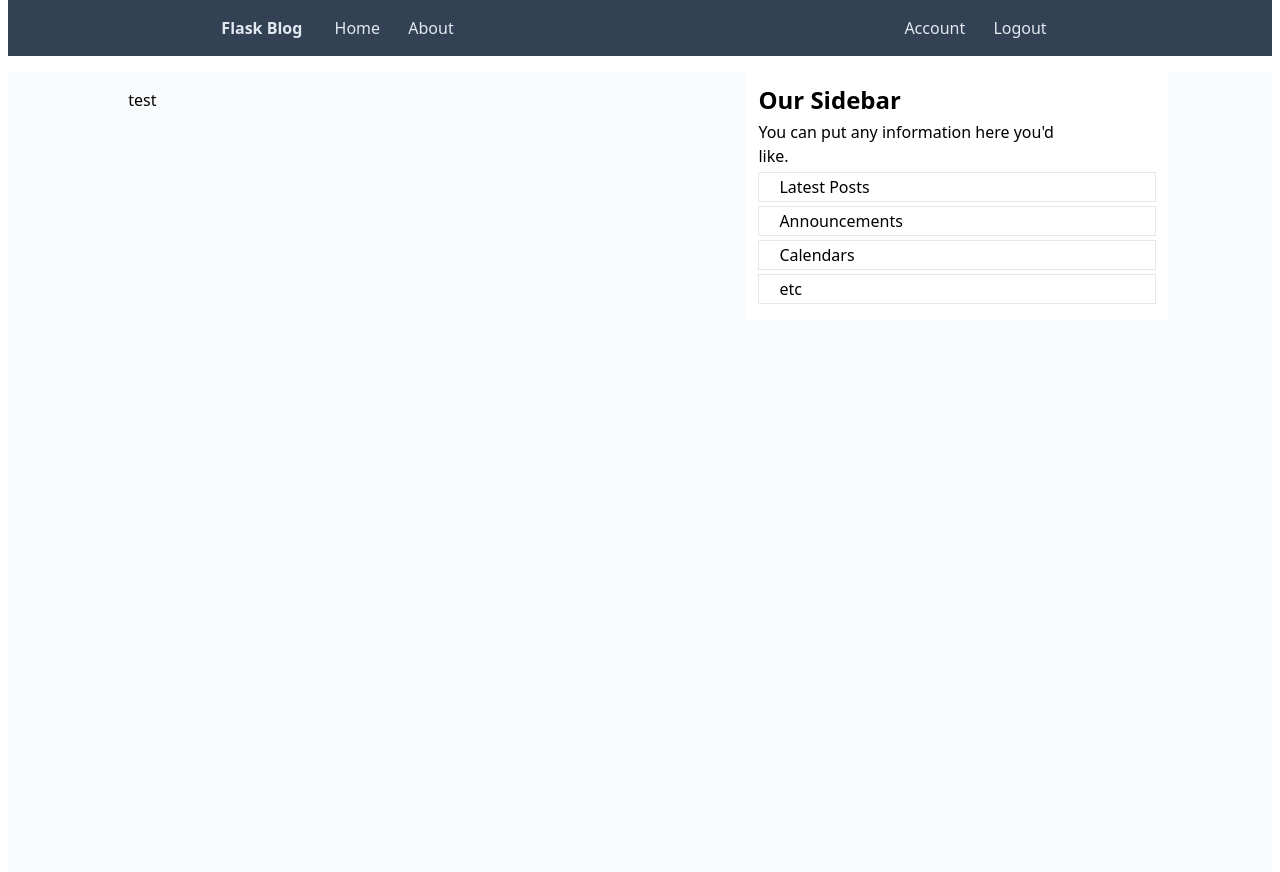
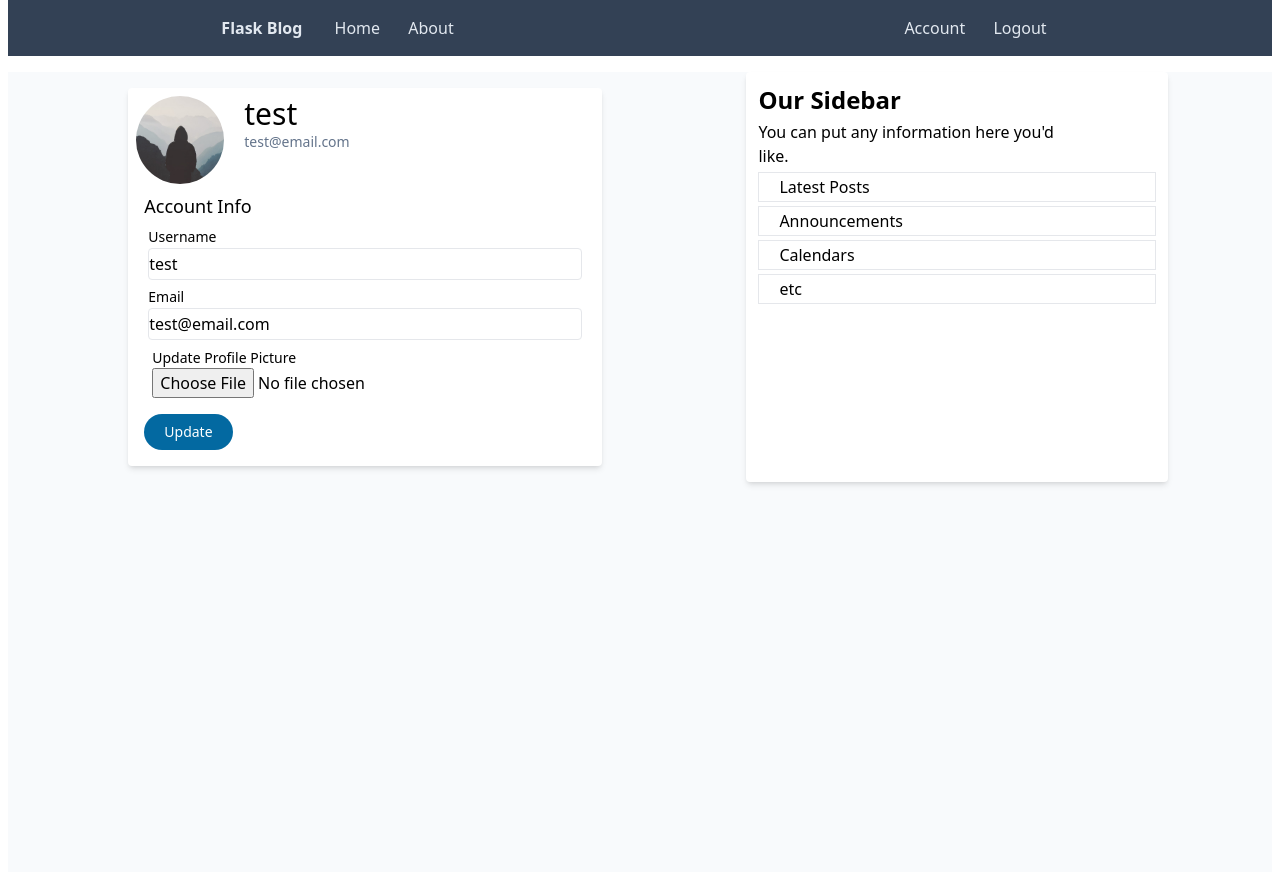
Before and after one commit to Godhanded/Flask_Blog, a Flask app: page /account in a window 1280 px wide. Run offline with Flask 3, Linux system fonts and the light colour scheme; a user stored in the database is signed in; some libraries are stand-ins or nearby versions.

Commit message:
set up pfp|update account details|format

```diff
--- a/flask_blog/__init__.py
+++ b/flask_blog/__init__.py
@@ -9,8 +9,8 @@ app.config["SQLALCHEMY_DATABASE_URI"] = "sqlite:///site.db"
 db = SQLAlchemy(app)
 bcrypt = Bcrypt(app)
 login_manager = LoginManager(app)
-login_manager.login_view='login'
-login_manager.login_message_category='bg-sky-400 italic'
+login_manager.login_view = "login"
+login_manager.login_message_category = "bg-sky-400 italic"
 
 
 def query_one_filtered(table, **kwargs):
--- a/flask_blog/forms.py
+++ b/flask_blog/forms.py
@@ -1,5 +1,7 @@
 from flask_wtf import FlaskForm
+from flask_wtf.file import FileField, FileAllowed
 from flask_blog.models import User, db
+from flask_login import current_user
 from wtforms import StringField, PasswordField, SubmitField, BooleanField
 from wtforms.validators import DataRequired, Length, Email, EqualTo, ValidationError
 
@@ -40,3 +42,32 @@ class LoginForm(FlaskForm):
     password = PasswordField("Password", validators=[DataRequired()])
     remember = BooleanField("Remember Me")
     submit = SubmitField("Login")
+
+
+class UpdateAccountForm(FlaskForm):
+    username = StringField(
+        "Username", validators=[DataRequired(), Length(min=2, max=20)]
+    )
+    email = StringField("Email", validators=[DataRequired(), Email()])
+
+    picture = FileField(
+        "Update Profile Picture", validators=[FileAllowed(["jpg", "png"])]
+    )
+
+    submit = SubmitField("Update")
+
+    def validate_username(self, username):
+        if username.data != current_user.username:
+            user = db.session.execute(
+                db.select(User).filter_by(username=username.data)
+            ).scalar_one_or_none()
+            if user:
+                raise ValidationError("Username already exists, please use another")
+
+    def validate_email(self, email):
+        if email.data != current_user.email:
+            user = db.session.execute(
+                db.select(User).filter_by(email=email.data)
+            ).scalar_one_or_none()
+            if user:
+                raise ValidationError("Email already exists")
--- a/flask_blog/routes.py
+++ b/flask_blog/routes.py
@@ -1,8 +1,11 @@
-from flask import render_template, redirect, url_for, flash,request
+import secrets
+import os
+from PIL import Image
+from flask import render_template, redirect, url_for, flash, request
 from flask_blog import app, bcrypt, db, query_one_filtered, query_all_filtered
 from flask_blog.models import User, Post
-from flask_blog.forms import RegistrationForm, LoginForm
-from flask_login import login_user, current_user, logout_user,login_required
+from flask_blog.forms import RegistrationForm, LoginForm, UpdateAccountForm
+from flask_login import login_user, current_user, logout_user, login_required
 
 
 posts = [
@@ -61,7 +64,7 @@ def login():
 
         if user and bcrypt.check_password_hash(user.password, form.password.data):
             login_user(user, remember=form.remember.data)
-            next_page=request.args.get('next')
+            next_page = request.args.get("next")
             return redirect(next_page) if next_page else redirect(url_for("home"))
         else:
             flash("Login Unsuccessfull. Check email and password", "bg-rose-400")
@@ -74,7 +77,40 @@ def logout():
     return redirect(url_for("home"))
 
 
-@app.route("/account")
+def save_picture(picture_data):
+    random_hex = secrets.token_hex(8)
+    _, f_ext = os.path.splitext(picture_data.filename)
+    picture_fn = random_hex + f_ext
+    picture_path = os.path.join(app.root_path, "static/profile_pics", picture_fn)
+    output_size = (125, 125)
+    i = Image.open(picture_data)
+    i.thumbnail(output_size)
+    i.save(picture_path)
+    return picture_fn
+
+
+@app.route("/account", methods=["GET", "POST"])
 @login_required
 def account():
-    return render_template("account.html", title="Account")
+    form = UpdateAccountForm()
+    if form.validate_on_submit():
+        if form.picture.data:
+            picture_path = os.path.join(
+                app.root_path, "static/profile_pics", current_user.image_file
+            )
+            if os.path.exists(picture_path):
+                os.remove(picture_path)
+            picture_file = save_picture(form.picture.data)
+            current_user.image_file = picture_file
+        current_user.username = form.username.data
+        current_user.email = form.email.data
+        current_user.update()
+        flash("Your Account has been updated!", "bg-green-500 italic")
+        return redirect(url_for("account"))
+    elif request.method == "GET":
+        form.username.data = current_user.username
+        form.email.data = current_user.email
+    image_file = url_for("static", filename="profile_pics/" + current_user.image_file)
+    return render_template(
+        "account.html", title="Account", image_file=image_file, form=form
+    )
--- a/flask_blog/static/output.css
+++ b/flask_blog/static/output.css
@@ -517,6 +517,14 @@ video {
   position: static;
 }
 
+.m-2 {
+  margin: 0.5rem;
+}
+
+.m-1 {
+  margin: 0.25rem;
+}
+
 .mx-2 {
   margin-left: 0.5rem;
   margin-right: 0.5rem;
@@ -570,6 +578,42 @@ video {
   height: 100vh;
 }
 
+.h-auto {
+  height: auto;
+}
+
+.h-0 {
+  height: 0px;
+}
+
+.h-10 {
+  height: 2.5rem;
+}
+
+.h-20 {
+  height: 5rem;
+}
+
+.h-2 {
+  height: 0.5rem;
+}
+
+.h-24 {
+  height: 6rem;
+}
+
+.h-\[\] {
+  height: ;
+}
+
+.h-\[5\.5\] {
+  height: 5.5;
+}
+
+.h-\[5\.5rem\] {
+  height: 5.5rem;
+}
+
 .w-1\/3 {
   width: 33.333333%;
 }
@@ -588,6 +632,34 @@ video {
 
 .w-full {
   width: 100%;
+}
+
+.w-auto {
+  width: auto;
+}
+
+.w-10 {
+  width: 2.5rem;
+}
+
+.w-20 {
+  width: 5rem;
+}
+
+.w-24 {
+  width: 6rem;
+}
+
+.w-\[\] {
+  width: ;
+}
+
+.w-\[5\.54\] {
+  width: 5.54;
+}
+
+.w-\[5\.5rem\] {
+  width: 5.5rem;
 }
 
 .flex-row {
@@ -612,6 +684,10 @@ video {
 
 .gap-2 {
   gap: 0.5rem;
+}
+
+.gap-5 {
+  gap: 1.25rem;
 }
 
 .rounded {
@@ -667,12 +743,21 @@ video {
   background-color: rgb(255 255 255 / var(--tw-bg-opacity));
 }
 
+.bg-slate-500 {
+  --tw-bg-opacity: 1;
+  background-color: rgb(100 116 139 / var(--tw-bg-opacity));
+}
+
 .p-3 {
   padding: 0.75rem;
 }
 
 .p-4 {
   padding: 1rem;
+}
+
+.p-2 {
+  padding: 0.5rem;
 }
 
 .px-3 {
@@ -769,6 +854,33 @@ video {
   color: rgb(255 255 255 / var(--tw-text-opacity));
 }
 
+.text-slate-500 {
+  --tw-text-opacity: 1;
+  color: rgb(100 116 139 / var(--tw-text-opacity));
+}
+
+.text-slate-300 {
+  --tw-text-opacity: 1;
+  color: rgb(203 213 225 / var(--tw-text-opacity));
+}
+
+.text-slate-400 {
+  --tw-text-opacity: 1;
+  color: rgb(148 163 184 / var(--tw-text-opacity));
+}
+
+.shadow {
+  --tw-shadow: 0 1px 3px 0 rgb(0 0 0 / 0.1), 0 1px 2px -1px rgb(0 0 0 / 0.1);
+  --tw-shadow-colored: 0 1px 3px 0 var(--tw-shadow-color), 0 1px 2px -1px var(--tw-shadow-color);
+  box-shadow: var(--tw-ring-offset-shadow, 0 0 #0000), var(--tw-ring-shadow, 0 0 #0000), var(--tw-shadow);
+}
+
+.shadow-md {
+  --tw-shadow: 0 4px 6px -1px rgb(0 0 0 / 0.1), 0 2px 4px -2px rgb(0 0 0 / 0.1);
+  --tw-shadow-colored: 0 4px 6px -1px var(--tw-shadow-color), 0 2px 4px -2px var(--tw-shadow-color);
+  box-shadow: var(--tw-ring-offset-shadow, 0 0 #0000), var(--tw-ring-shadow, 0 0 #0000), var(--tw-shadow);
+}
+
 .hover\:cursor-pointer:hover {
   cursor: pointer;
 }
--- a/flask_blog/templates/account.html
+++ b/flask_blog/templates/account.html
@@ -1,4 +1,64 @@
 {%extends "base.html"%}
 {%block content%}
-<h1>{{current_user.username}}</h1>
+<div class="bg-white rounded shadow-md p-2">
+    <div class="flex flex-row gap-5 ">
+        <img class="rounded-full h-[5.5rem] w-[5.5rem]" src="{{image_file}}">
+        <div class="media-body">
+            <h2 class="text-bold text-3xl">{{current_user.username}}</h2>
+            <p class="text-sm text-slate-500">{{current_user.email}}</p>
+        </div>
+    </div>
+    <!-- FORM HERE -->
+    <div class="m-2">
+        <form method="POST" action="" enctype="multipart/form-data">
+            {{form.hidden_tag()}}
+            <fieldset>
+                <legend class="text-lg text-bold">Account Info</legend>
+                <div class="m-1">
+                    {{form.username.label(class="text-sm")}}
+
+                    {%if form.username.errors%}
+                    {{form.username(class="w-full border-rose-600 border-2 h-8 rounded")}}
+                    <div class="text-rose-600 text-sm">
+                        {% for error in form.username.errors %}
+                        <span>{{error}}</span>
+                        {%endfor%}
+                    </div>
+                    {%else%}
+                    {{form.username(class="w-full border h-8 rounded")}}
+                    {%endif%}
+
+
+                </div>
+                <div class="m-1">
+                    {{form.email.label(class="text-sm")}}
+                    {%if form.email.errors%}
+                    {{form.email(class="w-full border-rose-600 border-2 h-8 rounded" )}}
+                    <div class="text-rose-600 text-sm">
+                        {% for error in form.email.errors %}
+                        <span>{{error}}</span>
+                        {%endfor%}
+                    </div>
+                    {%else%}
+                    {{form.email(class="w-full border h-8 rounded")}}
+                    {%endif%}
+                </div>
+                <div class="m-2 flex flex-col">
+                    {{form.picture.label(class="text-sm")}}
+                    {{form.picture()}}
+                    {%if form.picture.errors%}
+                    {% for error in form.picture.errors %}
+                    <span class="text-rose-600 text-sm">{{error}}</span><br />
+                    {%endfor%}
+                    {%endif%}
+                </div>
+            </fieldset>
+            <div>
+                {{form.submit(class='rounded-full bg-sky-700 text-base md:text-sm text-white hover:cursor-pointer p-auto
+                py-2 w-1/5 mt-2')}}
+            </div>
+        </form>
+    </div>
+
+</div>
 {%endblock content%}
--- a/flask_blog/templates/base.html
+++ b/flask_blog/templates/base.html
@@ -14,22 +14,28 @@
 </head>
 
 <body class="mx-2">
-    <header >
+    <header>
         <nav>
             <div class=" flex flex-row items-center justify-around py-4 bg-slate-700">
                 <div>
                     <a class="font-bold mr-4 text-slate-200" href="{{url_for('home')}}">Flask Blog</a>
-                    <a class="font-medium px-3 py-2 text-slate-200 rounded-lg hover:bg-slate-100 hover:text-black" href="{{url_for('home')}}">Home</a>
-                    <a class="font-medium px-3 py-2 text-slate-200 rounded-lg hover:bg-slate-100 hover:text-black" href="{{url_for('about')}}">About</a>
+                    <a class="font-medium px-3 py-2 text-slate-200 rounded-lg hover:bg-slate-100 hover:text-black"
+                        href="{{url_for('home')}}">Home</a>
+                    <a class="font-medium px-3 py-2 text-slate-200 rounded-lg hover:bg-slate-100 hover:text-black"
+                        href="{{url_for('about')}}">About</a>
                 </div>
                 <!-- Navbar Right Side -->
                 <div>
                     {%if current_user.is_authenticated%}
-                    <a class="font-medium px-3 py-2 text-slate-200 rounded-lg hover:bg-slate-100 hover:text-black" href="{{url_for('account')}}">Account</a>
-                    <a class="font-medium px-3 py-2 text-slate-200 rounded-lg hover:bg-slate-100 hover:text-black" href="{{url_for('logout')}}">Logout</a>
+                    <a class="font-medium px-3 py-2 text-slate-200 rounded-lg hover:bg-slate-100 hover:text-black"
+                        href="{{url_for('account')}}">Account</a>
+                    <a class="font-medium px-3 py-2 text-slate-200 rounded-lg hover:bg-slate-100 hover:text-black"
+                        href="{{url_for('logout')}}">Logout</a>
                     {%else%}
-                    <a class="font-medium px-3 py-2 text-slate-200 rounded-lg hover:bg-slate-100 hover:text-black" href="{{url_for('login')}}">Login</a>
-                    <a class="font-medium px-3 py-2 text-slate-200 rounded-lg hover:bg-slate-100 hover:text-black" href="{{url_for('register')}}">Register</a>
+                    <a class="font-medium px-3 py-2 text-slate-200 rounded-lg hover:bg-slate-100 hover:text-black"
+                        href="{{url_for('login')}}">Login</a>
+                    <a class="font-medium px-3 py-2 text-slate-200 rounded-lg hover:bg-slate-100 hover:text-black"
+                        href="{{url_for('register')}}">Register</a>
                     {%endif%}
                 </div>
 
@@ -52,11 +58,11 @@
                 {% endblock content %}
             </div>
 
-            <div class="p-3 bg-white -ml-10 rounded w-1/3">
+            <div class="p-3 bg-white -ml-10 rounded w-1/3 shadow-md">
                 <div class="flex flex-col gap-1">
                     <h3 class="font-bold text-2xl">Our Sidebar</h3>
                     <p class='w-3/4'>You can put any information here you'd like.
-                    <ul >
+                    <ul>
                         <li class="pl-5 py-1 mb-1 border  leading-tight">Latest Posts</li>
                         <li class="pl-5 py-1 mb-1 border  leading-tight">Announcements</li>
                         <li class="pl-5 py-1 mb-1 border leading-tight">Calendars</li>
--- a/flask_blog/templates/home.html
+++ b/flask_blog/templates/home.html
@@ -2,7 +2,7 @@
 
 
 {% for post in posts %}
-<article class=" rounded-md media content-section">
+<article class=" rounded-md media content-section shadow-md">
     <div class="pl-4 bg-white">
         <div class="border-b-2">
             <a class="mr-2 text-sky-500" href="#">{{ post.author }}</a>
```
Also changed, not shown: flask_blog/templates/login.html (+9 -8 lines), flask_blog/templates/register.html (+7 -6 lines), requirements.txt (+7 -0 lines), flask_blog/static/profile_pics/19fb2a3caa702dda.png (added), flask_blog/static/profile_pics/88a1c403abc302d2.png (added), flask_blog/static/profile_pics/default.jpg (added), instance/site.db. Lines whose indentation alone changed are shown as unchanged.
